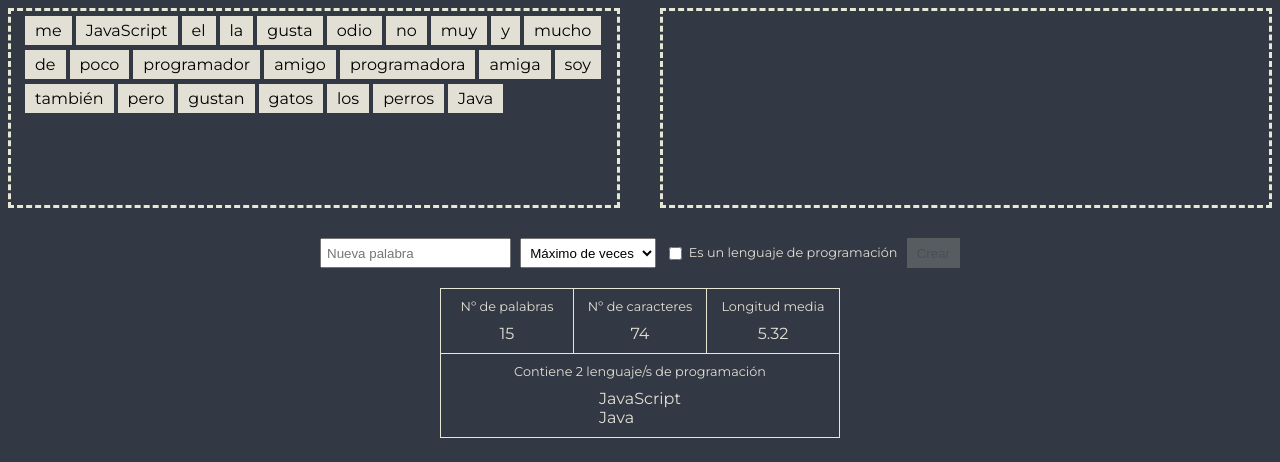
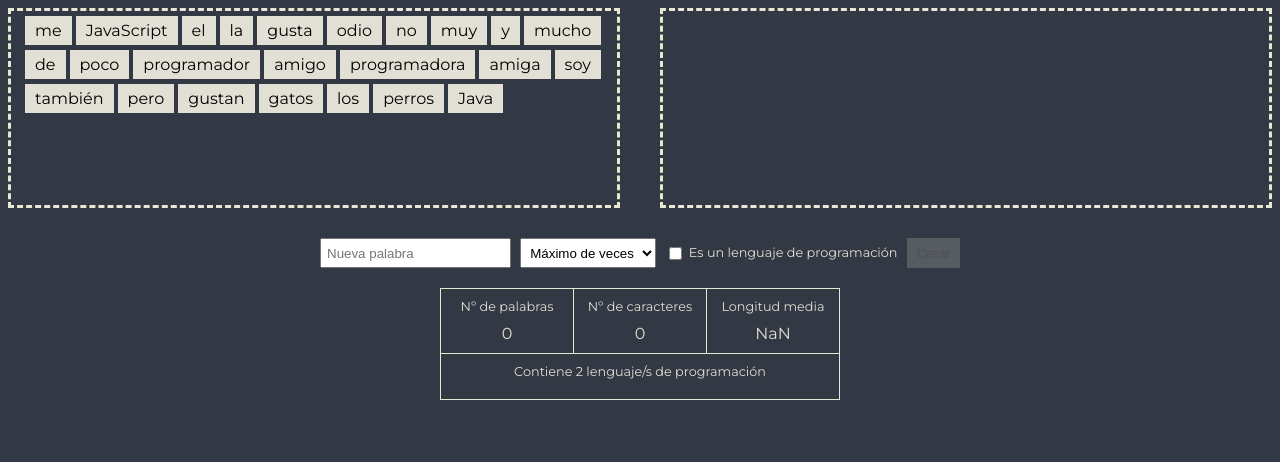
Before and after one commit to josemariaz1995/c2-react-ejercicio-9-palabras, a React (Create React App) app: page / in a window 1280 px wide. Shown: the top 462 px of the page. Built offline with nearby package versions, Linux system fonts and the light colour scheme.

Commit message:
creacion de los datos relevantes respecto a las palabras añadidas

```diff
--- a/src/App.js
+++ b/src/App.js
@@ -3,6 +3,8 @@ import "@fontsource/montserrat";
 import { Palabras } from "./components/Palabras";
 import { PalabraAnyadida } from "./components/PalabraAnyadida";
 import { palabras } from "./data/palabras";
+import { AnyadirPalabra } from "./components/AnyadirPalabra";
+import { DatosRelevantes } from "./components/DatosRelevantes";
 function App() {
   const [palabrasCuadro, setPalabra] = useState(palabras);
   const [palabrasAnyadidas, setPalabrasAnyadidas] = useState([]);
@@ -43,52 +45,10 @@ function App() {
       </section>
       <section className="crear-palabras">
         <form className="form-palabras">
-          <div className="form-grupo">
-            <input type="text" placeholder="Nueva palabra" required />
-          </div>
-          <div className="form-grupo">
-            <select required>
-              <option value="" hidden>
-                Máximo de veces
-              </option>
-              <option value="0">Sin límite</option>
-              <option value="1">1 vez</option>
-              <option value="2">2 veces</option>
-              <option value="3">3 veces</option>
-            </select>
-          </div>
-          <div className="form-grupo">
-            <label>
-              <input type="checkbox" /> Es un lenguaje de programación
-            </label>
-          </div>
-          <div className="form-grupo">
-            <button type="submit" disabled>
-              Crear
-            </button>
-          </div>
+          <AnyadirPalabra />
         </form>
       </section>
-      <section className="info">
-        <ul>
-          <li>
-            Nº de palabras <span>15</span>
-          </li>
-          <li>
-            Nº de caracteres <span>74</span>
-          </li>
-          <li>
-            Longitud media <span>5.32</span>
-          </li>
-          <li>
-            Contiene 2 lenguaje/s de programación
-            <ul>
-              <li>JavaScript</li>
-              <li>Java</li>
-            </ul>
-          </li>
-        </ul>
-      </section>
+      <DatosRelevantes palabrasAnyadidas={palabrasAnyadidas} />
     </>
   );
 }
--- /dev/null
+++ b/src/components/AnyadirPalabra.js
@@ -0,0 +1,30 @@
+export const AnyadirPalabra = () => {
+  return (
+    <>
+      <div className="form-grupo">
+        <input type="text" placeholder="Nueva palabra" required />
+      </div>
+      <div className="form-grupo">
+        <select required>
+          <option value="" hidden>
+            Máximo de veces
+          </option>
+          <option value="0">Sin límite</option>
+          <option value="1">1 vez</option>
+          <option value="2">2 veces</option>
+          <option value="3">3 veces</option>
+        </select>
+      </div>
+      <div className="form-grupo">
+        <label>
+          <input type="checkbox" /> Es un lenguaje de programación
+        </label>
+      </div>
+      <div className="form-grupo">
+        <button type="submit" disabled>
+          Crear
+        </button>
+      </div>
+    </>
+  );
+};
--- /dev/null
+++ b/src/components/DatosRelevantes.js
@@ -0,0 +1,43 @@
+import { useEffect, useState } from "react";
+
+export const DatosRelevantes = (props) => {
+  const { palabrasAnyadidas } = props;
+
+  const [numeroCaracteres, setNumeroCaracteres] = useState(0);
+  const [longitudMedia, setLongitudMedia] = useState(0);
+  useEffect(() => {
+    setNumeroCaracteres(
+      palabrasAnyadidas.reduce(
+        (contador, palabra) => palabra.palabra.length + contador,
+        0
+      )
+    );
+    setLongitudMedia(
+      Math.round((numeroCaracteres / palabrasAnyadidas.length) * 100) / 100
+    );
+  }, [numeroCaracteres, palabrasAnyadidas]);
+
+  return (
+    <section className="info">
+      <ul>
+        <li>
+          Nº de palabras <span>{palabrasAnyadidas.length}</span>
+        </li>
+        <li>
+          Nº de caracteres <span>{numeroCaracteres}</span>
+        </li>
+        <li>
+          Longitud media <span>{longitudMedia}</span>
+        </li>
+        <li>
+          Contiene 2 lenguaje/s de programación
+          <ul>
+            {palabrasAnyadidas.map(
+              (palabra) => !!palabra.lenguaje && <li>{palabra.palabra}</li>
+            )}
+          </ul>
+        </li>
+      </ul>
+    </section>
+  );
+};
--- a/src/components/PalabraAnyadida.js
+++ b/src/components/PalabraAnyadida.js
@@ -4,6 +4,7 @@ export const PalabraAnyadida = (props) => {
   const { palabra, borrarPalabras } = props;
   return (
     <li
+      className="nueva-palabra"
       data-lenguaje={palabra.lenguaje ? "si" : "no"}
       onClick={() => borrarPalabras(palabra)}
     >
--- a/src/index.css
+++ b/src/index.css
@@ -102,3 +102,8 @@ button {
 button:disabled {
   opacity: 0.2;
 }
+.nueva-palabra {
+  background-color: inherit !important;
+  color: white !important;
+  font-weight: 700;
+}
```
